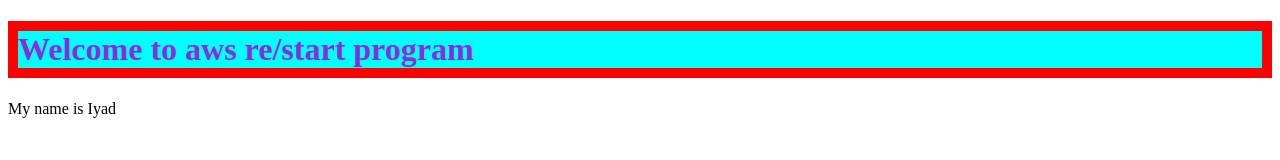
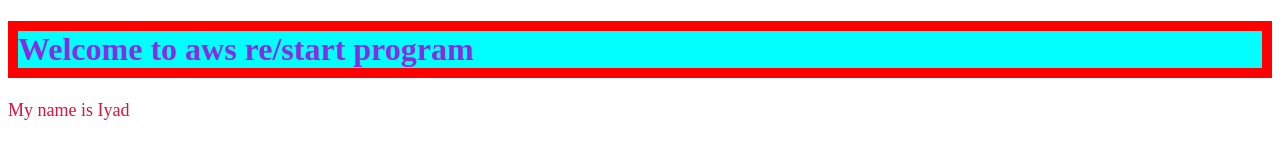
Before and after one commit to AdhamHaisami/aws-github, a plain HTML site: page client/index.html in a window 1280 px wide. Drawn offline with Linux system fonts and the light colour scheme.

Commit message:
Edited class style

```diff
--- a/client/style.css
+++ b/client/style.css
@@ -3,3 +3,7 @@ background-color: aqua;
 border: 10px solid red;
 color: blueviolet;
 }
+.Iyad {
+    font-size: large;
+    color:crimson
+}
```
